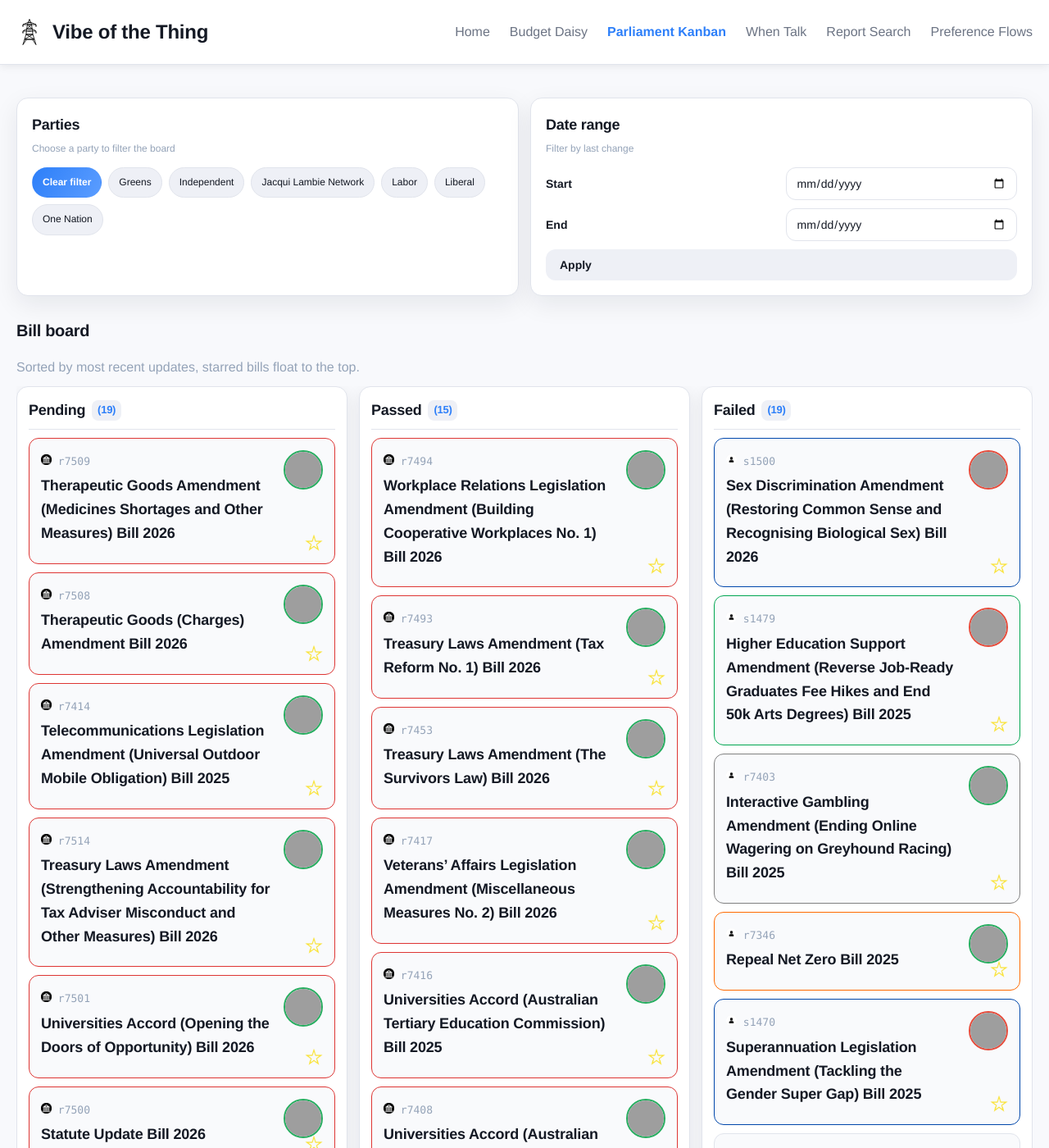
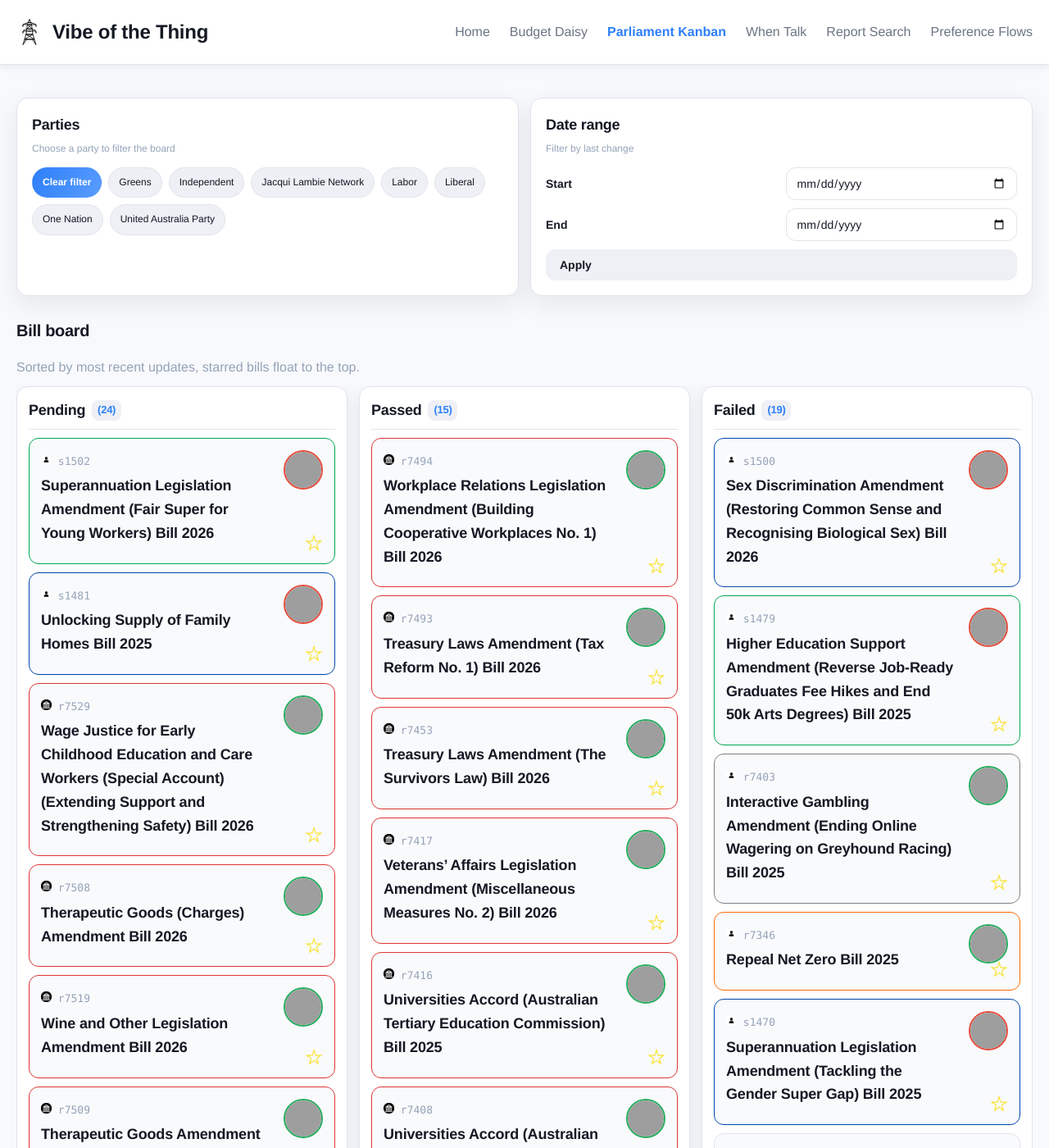
Before and after one commit to Coedice/vibe-of-the-thing, a Jekyll site: the page built from parliament-kanban/index.html, in a window 1280 px wide and 1400 px high, scrolled down 363 px. Shown: the whole window at 82% size. Built offline with Jekyll 4.4.1, drawn with Linux system fonts in a browser that asks for light colours; some of the changed text lies outside the part shown; grey boxes are pictures that could not be loaded.

Commit message:
Update bill data

```diff
--- a/_data/bills.yml
+++ b/_data/bills.yml
@@ -13,6 +13,24 @@ pending:
   pdf_url: https://parlinfo.aph.gov.au/parlInfo/download/legislation/bills/r7332_first-reps/toc_pdf/25027b01.pdf;fileType=application%2Fpdf
   last_updated: 2025-07-22
   second_reading_hansard_url: null
+- bill_id: r7355
+  title: Social Security and Other Legislation Amendment (Responding to Robodebt)
+    Bill 2025
+  status: Before Reps
+  type: Private
+  portfolio: null
+  originating_house: House of Representatives
+  summary: Amends the A New Tax System (Family Assistance) (Administration) Act 1999,
+    Social Security Act 1991, Social Security (Administration) Act 1999 and Student
+    Assistance Act 1973 to respond to certain recommendations of the Report of the
+    Royal Commission into the Robodebt Scheme.
+  introducer_name: Andrew Wilkie
+  introducer_party: Independent
+  introducer_id: '10727'
+  introducer_division: Clark
+  pdf_url: https://parlinfo.aph.gov.au/parlInfo/download/legislation/bills/r7355_first-reps/toc_pdf/25054b01.pdf;fileType=application%2Fpdf
+  last_updated: 2025-08-25
+  second_reading_hansard_url: https://parlinfo.aph.gov.au/parlInfo/search/display/display.w3p;query=Id%3A%22chamber%2Fhansardr%2F28830%2F0182%22
 - bill_id: r7358
   title: Telecommunications Amendment (Enhancing Consumer Safeguards) Bill 2025
   status: Before Senate
@@ -167,7 +185,7 @@ pending:
   introducer_id: '11052'
   introducer_division: Lyons
   pdf_url: https://parlinfo.aph.gov.au/parlInfo/download/legislation/bills/r7508_first-reps/toc_pdf/26087b01.pdf;fileType=application%2Fpdf
-  last_updated: 2026-08-11
+  last_updated: 2026-08-12
   second_reading_hansard_url: https://parlinfo.aph.gov.au/parlInfo/search/display/display.w3p;query=Id%3A%22chamber%2Fhansardr%2F29171%2F0068%22
 - bill_id: r7509
   title: Therapeutic Goods Amendment (Medicines Shortages and Other Measures) Bill
@@ -273,8 +291,23 @@ pending:
   introducer_id: '10136'
   introducer_division: Franklin
   pdf_url: https://parlinfo.aph.gov.au/parlInfo/download/legislation/bills/r7519_first-reps/toc_pdf/26098b01.pdf;fileType=application%2Fpdf
-  last_updated: 2026-07-01
+  last_updated: 2026-08-11
   second_reading_hansard_url: https://parlinfo.aph.gov.au/parlInfo/search/display/display.w3p;query=Id%3A%22chamber%2Fhansardr%2F29170%2F0036%22
+- bill_id: r7529
+  title: Wage Justice for Early Childhood Education and Care Workers (Special Account)
+    (Extending Support and Strengthening Safety) Bill 2026
+  status: Before Reps
+  type: Government
+  portfolio: Education
+  originating_house: House of Representatives
+  summary: null
+  introducer_name: Jason Clare
+  introducer_party: Labor
+  introducer_id: '10123'
+  introducer_division: Blaxland
+  pdf_url: https://parlinfo.aph.gov.au/parlInfo/download/legislation/bills/r7529_first-reps/toc_pdf/26107b01.pdf;fileType=application%2Fpdf
+  last_updated: 2026-08-12
+  second_reading_hansard_url: https://parlinfo.aph.gov.au/parlInfo/search/display/display.w3p;query=Id%3A%22chamber%2Fhansardr%2F29173%2F0018%22
 - bill_id: s1436
   title: Whistleblower Protection Authority Bill 2025
   status: Before Senate
@@ -314,7 +347,7 @@ pending:
   introducer_division: Tasmania
   pdf_url: https://parlinfo.aph.gov.au/parlInfo/download/legislation/bills/s1442_first-senate/toc_pdf/25S0120.pdf;fileType=application%2Fpdf
   last_updated: 2025-07-23
-  second_reading_hansard_url: https://parlinfo.aph.gov.au/parlInfo/search/display/display.w3p;query=Id%3A%22chamber%2Fhansards%2F28690%2F0196%22
+  second_reading_hansard_url: https://parlinfo.aph.gov.au/parlInfo/search/display/display.w3p;query=Id%3A%22chamber%2Fhansards%2F28690%2F0195%22
 - bill_id: s1443
   title: Tertiary Education Legislation Amendment (There For Education, Not Profit)
     Bill 2025
@@ -333,6 +366,42 @@ pending:
   pdf_url: https://parlinfo.aph.gov.au/parlInfo/download/legislation/bills/s1443_first-senate/toc_pdf/25S0320.pdf;fileType=application%2Fpdf
   last_updated: 2025-07-23
   second_reading_hansard_url: https://parlinfo.aph.gov.au/parlInfo/search/display/display.w3p;query=Id%3A%22chamber%2Fhansards%2F28690%2F0209%22
+- bill_id: s1466
+  title: Social Security and Other Legislation Amendment (Responding to Robodebt)
+    Bill 2025 [No. 2]
+  status: Before Senate
+  type: Private
+  portfolio: null
+  originating_house: Senate
+  summary: Amends the A New Tax System (Family Assistance) (Administration) Act 1999,
+    Social Security Act 1991, Social Security (Administration) Act 1999 and Student
+    Assistance Act 1973 to respond to certain recommendations of the Report of the
+    Royal Commission into the Robodebt Scheme.
+  introducer_name: Penny Allman-Payne
+  introducer_party: Greens
+  introducer_id: '11002'
+  introducer_division: Queensland
+  pdf_url: https://parlinfo.aph.gov.au/parlInfo/download/legislation/bills/s1466_first-senate/toc_pdf/25S1920.pdf;fileType=application%2Fpdf
+  last_updated: 2025-08-26
+  second_reading_hansard_url: https://parlinfo.aph.gov.au/parlInfo/search/display/display.w3p;query=Id%3A%22chamber%2Fhansards%2F28834%2F0128%22
+- bill_id: s1480
+  title: Social Media Minimum Age Repeal Bill 2025
+  status: Before Senate
+  type: Private
+  portfolio: null
+  originating_house: Senate
+  summary: 'Amends the: Online Safety Act 2021 to remove minimum age requirements
+    for social media use and the obligation on providers of an age-restricted social
+    media platform to take reasonable steps to prevent age-restricted users from having
+    an account with the platform; and Age Discrimination Act 2004 to make a consequential
+    amendment.'
+  introducer_name: Ralph Babet
+  introducer_party: United Australia Party
+  introducer_id: '11003'
+  introducer_division: Victoria
+  pdf_url: https://parlinfo.aph.gov.au/parlInfo/download/legislation/bills/s1480_first-senate/toc_pdf/25S3120.pdf;fileType=application%2Fpdf
+  last_updated: 2025-11-25
+  second_reading_hansard_url: https://parlinfo.aph.gov.au/parlInfo/search/display/display.w3p;query=Id%3A%22chamber%2Fhansards%2F28885%2F0133%22
 - bill_id: s1481
   title: Unlocking Supply of Family Homes Bill 2025
   status: Before Senate
@@ -349,7 +418,7 @@ pending:
   introducer_id: '10853'
   introducer_division: Victoria
   pdf_url: https://parlinfo.aph.gov.au/parlInfo/download/legislation/bills/s1481_first-senate/toc_pdf/25S3320.pdf;fileType=application%2Fpdf
-  last_updated: 2025-11-26
+  last_updated: 2026-08-12
   second_reading_hansard_url: https://parlinfo.aph.gov.au/parlInfo/search/display/display.w3p;query=Id%3A%22chamber%2Fhansards%2F28888%2F0169%22
 - bill_id: s1497
   title: Workplace Relations Legislation Amendment (Clearing the Fair Work Commission
@@ -392,6 +461,21 @@ pending:
   pdf_url: https://parlinfo.aph.gov.au/parlInfo/download/legislation/bills/s1498_first-senate/toc_pdf/2608620.pdf;fileType=application%2Fpdf
   last_updated: 2026-07-01
   second_reading_hansard_url: https://parlinfo.aph.gov.au/parlInfo/search/display/display.w3p;query=Id%3A%22chamber%2Fhansards%2F29227%2F0187%22
+- bill_id: s1502
+  title: Superannuation Legislation Amendment (Fair Super for Young Workers) Bill
+    2026
+  status: Before Senate
+  type: Private
+  portfolio: null
+  originating_house: Senate
+  summary: null
+  introducer_name: Barbara Pocock
+  introducer_party: Greens
+  introducer_id: '11008'
+  introducer_division: SA
+  pdf_url: https://parlinfo.aph.gov.au/parlInfo/download/legislation/bills/s1502_first-senate/toc_pdf/26S1720.pdf;fileType=application%2Fpdf
+  last_updated: 2026-08-12
+  second_reading_hansard_url: null
 passed:
 - bill_id: r7342
   title: Universities Accord (Cutting Student Debt by 20 Per Cent) Bill 2025
```
